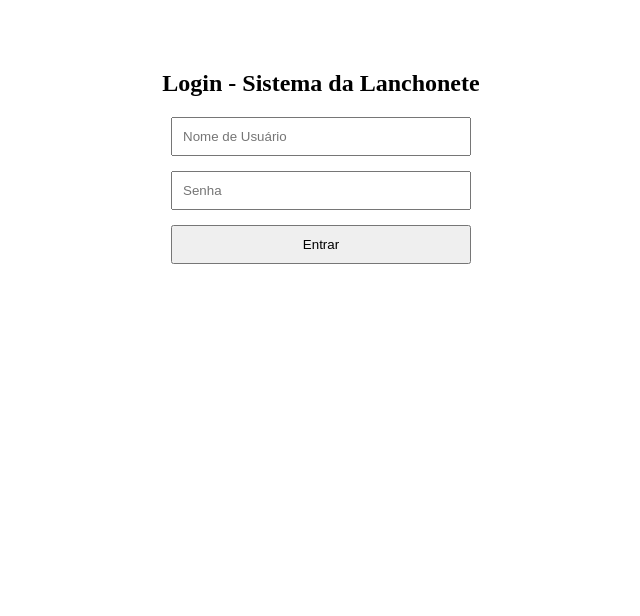
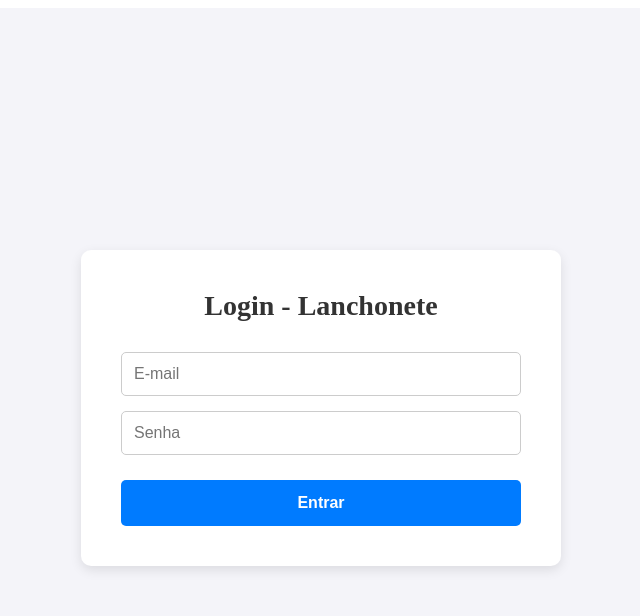
Before and after one commit to Thiago-CRF/Projeto-banco-de-dados, a React (Vite) app in the folder frontend/front-lanchonete/: page / in a window 1280 px wide. Shown: the top 616 px of the page, without its empty margins (319-959 px from the left). Built offline with nearby package versions, Linux system fonts and the light colour scheme.

Commit message:
refatorando tela de login, frontend

```diff
--- a/frontend/front-lanchonete/src/App.jsx
+++ b/frontend/front-lanchonete/src/App.jsx
@@ -1,16 +1,19 @@
 import { useState } from 'react';
-import Caixa from './Caixa'; // Importamos a tela nova que acabamos de criar!
+import Caixa from './Caixa';
 import './index.css';
 
 const URL_BASE = 'http://localhost:8000';
 
 function App() {
-  const [username, setUsername] = useState('');
+  // Mudamos visualmente para 'email', mas enviamos como 'username' para a API
+  const [email, setEmail] = useState('');
   const [password, setPassword] = useState('');
   const [erro, setErro] = useState('');
 
-  // NOVO ESTADO: Ele já começa tentando ler o token do LocalStorage
   const [token, setToken] = useState(localStorage.getItem('token'));
+
+  // Estado para controlar o efeito hover do botão (JS inline)
+  const [btnHover, setBtnHover] = useState(false);
 
   const handleLogin = async (e) => {
     e.preventDefault();
@@ -18,7 +21,8 @@ function App() {
 
     try {
       const formData = new URLSearchParams();
-      formData.append('username', username);
+      // O backend do FastAPI/OAuth2 exige que a chave seja "username"
+      formData.append('username', email);
       formData.append('password', password);
 
       const response = await fetch(`${URL_BASE}/login`, {
@@ -27,61 +31,126 @@ function App() {
         body: formData,
       });
 
-      if (!response.ok) throw new Error('Usuário ou senha incorretos!');
+      if (!response.ok) throw new Error('E-mail ou senha incorretos!');
 
       const data = await response.json();
 
       localStorage.setItem('token', data.access_token);
-      setToken(data.access_token); // NOVO: Atualiza a memória com o token, forçando a tela a mudar!
+      setToken(data.access_token);
 
     } catch (error) {
       setErro(error.message);
     }
   };
 
-  // NOVO: Função para deslogar (apaga o token do navegador e da memória)
   const handleLogout = () => {
     localStorage.removeItem('token');
     setToken(null);
   };
 
-  // RENDERIZAÇÃO CONDICIONAL:
-  // Se a variável 'token' existir (usuário logado), mostre o <Caixa />
+  // Se o usuário estiver logado, mostra a tela do Caixa
   if (token) {
     return <Caixa token={token} onLogout={handleLogout} />;
   }
 
-  // Se o código chegou até aqui (não tem token), mostre a tela de login
-  // 4. O VISUAL (JSX): O que vai aparecer na tela
+  // Se NÃO estiver logado, mostra a tela de Login com o novo visual
   return (
-    <div style={{ display: 'flex', flexDirection: 'column', alignItems: 'center', marginTop: '50px' }}>
-      <h2>Login - Sistema da Lanchonete</h2>
+    <div style={{
+      display: 'flex',
+      justifyContent: 'center',
+      alignItems: 'center',
+      minHeight: '100vh', // Ocupa a altura toda da tela
+      backgroundColor: '#f4f4f9', // Cor de fundo suave igual a Criar Usuário
+      padding: '20px',
+      boxSizing: 'border-box'
+    }}>
+      {/* O "Cartão" de Login */}
+      <div style={{
+        backgroundColor: 'white',
+        padding: '40px',
+        borderRadius: '10px',
+        boxShadow: '0 4px 12px rgba(0, 0, 0, 0.1)', // Sombra leve
+        width: '100%',
+        maxWidth: '400px' // Largura máxima do cartão
+      }}>
 
-      <form onSubmit={handleLogin} style={{ display: 'flex', flexDirection: 'column', gap: '15px', width: '300px' }}>
+        <h2 style={{
+          textAlign: 'center',
+          marginTop: 0,
+          marginBottom: '30px',
+          color: '#333',
+          fontSize: '28px'
+        }}>
+          Login - Lanchonete
+        </h2>
+
+        <form onSubmit={handleLogin} style={{ display: 'flex', flexDirection: 'column', gap: '15px' }}>
 
           <input
-        type="text"
-        placeholder="Nome de Usuário"
-        value={username}
-        onChange={(e) => setUsername(e.target.value)} // atualiza o estado a cada letra digitada (onChange)
+            type="text" // type text pra receber contas especiais ainda (como admin)
+            placeholder="E-mail" // visualmente pede E-mail
+            value={email}
+            onChange={(e) => setEmail(e.target.value)}
             required
-        style={{ padding: '10px' }}
+            style={{
+              padding: '12px',
+              border: '1px solid #ccc',
+              borderRadius: '5px',
+              fontSize: '16px'
+            }}
           />
 
           <input
             type="password"
             placeholder="Senha"
             value={password}
-        onChange={(e) => setPassword(e.target.value)} // atualiza o estado a cada letra digitada (onChange)
+            onChange={(e) => setPassword(e.target.value)}
             required
-        style={{ padding: '10px' }}
+            style={{
+              padding: '12px',
+              border: '1px solid #ccc',
+              borderRadius: '5px',
+              fontSize: '16px'
+            }}
           />
 
-        <button type="submit" style={{ padding: '10px', cursor: 'pointer' }}>Entrar</button>
+          <button
+            type="submit"
+            style={{
+              padding: '14px',
+              backgroundColor: btnHover ? '#0063ce' : '#007BFF', // Efeito hover roxo
+              color: 'white',
+              border: 'none',
+              borderRadius: '5px',
+              cursor: 'pointer',
+              fontWeight: 'bold',
+              fontSize: '16px',
+              marginTop: '10px',
+              transition: 'background-color 0.2s' // Animação suave da cor
+            }}
+            onMouseOver={() => setBtnHover(true)}
+            onMouseOut={() => setBtnHover(false)}
+          >
+            Entrar
+          </button>
         </form>
 
-      {/* Se a variável 'erro' tiver algum texto, mostra este parágrafo em vermelho */}
-      {erro && <p style={{ color: 'red', fontWeight: 'bold' }}>{erro}</p>}
+        {/* Mensagem de erro estilizada em vermelho igual a Criar Usuário */}
+        {erro && (
+          <p style={{
+            color: '#721c24',
+            fontWeight: 'bold',
+            textAlign: 'center',
+            marginTop: '20px',
+            padding: '10px',
+            backgroundColor: '#f8d7da',
+            borderRadius: '5px',
+            border: '1px solid #f5c6cb'
+          }}>
+            ❌ {erro}
+          </p>
+        )}
+      </div>
     </div>
   );
 }
```
Lines whose indentation alone changed are shown as unchanged.
